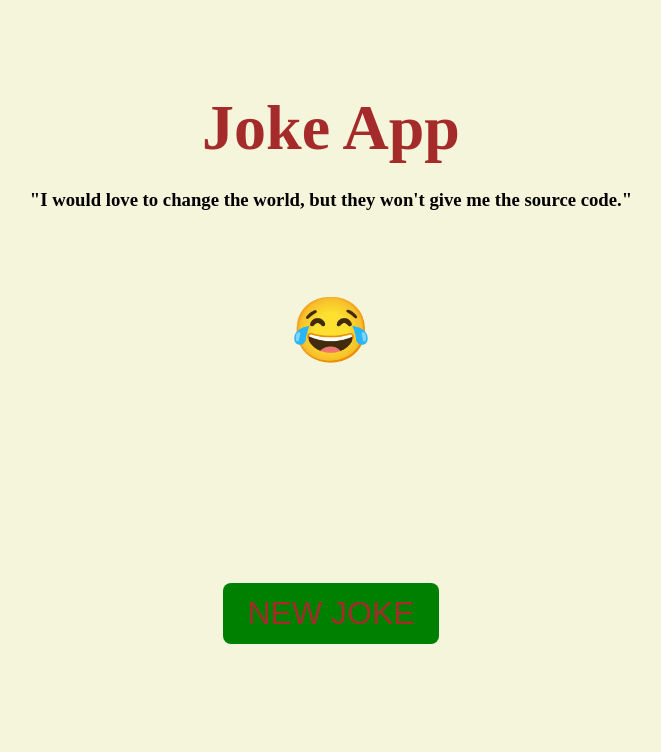
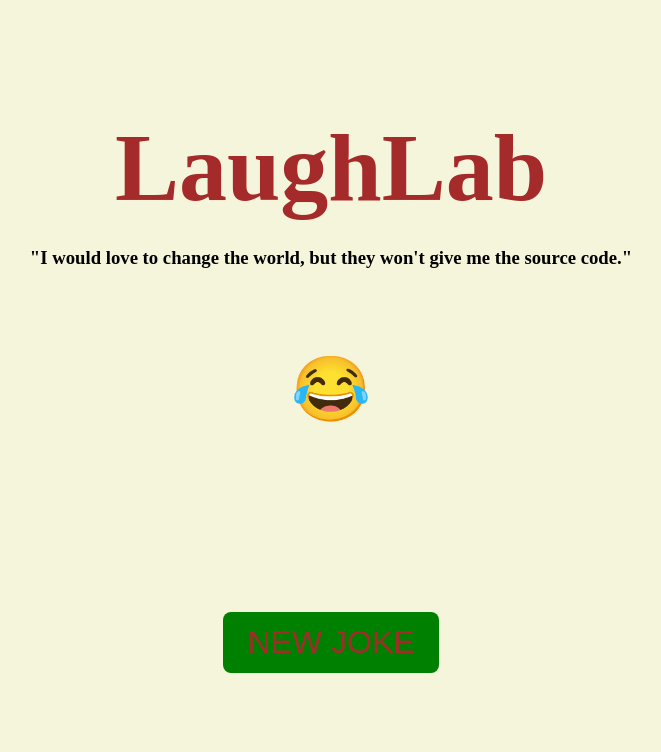
Before and after one commit to EdagPSIT/Joke-App-Flask, a Flask app: template templates/index.html in a window 1280 px wide. Shown: the top 752 px of the page, without its empty margins (309-970 px from the left). Run offline with Flask 3, Linux system fonts and the light colour scheme; the template is opened without the code that fills it, so the values that code supplies are empty.

Commit message:
Changed title od the app

```diff
--- a/templates/index.html
+++ b/templates/index.html
@@ -21,14 +21,18 @@
             margin: auto;
         }
 
-        h1, p {
+        h1 {
+            color: brown;
+            text-align: center;
+            font-size: 6rem;
+            margin-bottom: 5px;
+        }
+
+        p {
             color: brown;
             text-align: center;
             font-size: 4rem;
             margin-bottom: 5px;
-        }
-
-        p {
             height: 160px;
         }
 
@@ -52,7 +56,7 @@
 </head>
 <body>
     <div class="container">
-        <h1>Joke App</h1>
+        <h1>LaughLab</h1>
         <h3>"I would love to change the world, but they won't give me the source code."</h3>
         <p>{{ joke }} &#x1F602; </p>
         <button onclick="window.location.reload()">NEW JOKE</button>
```
